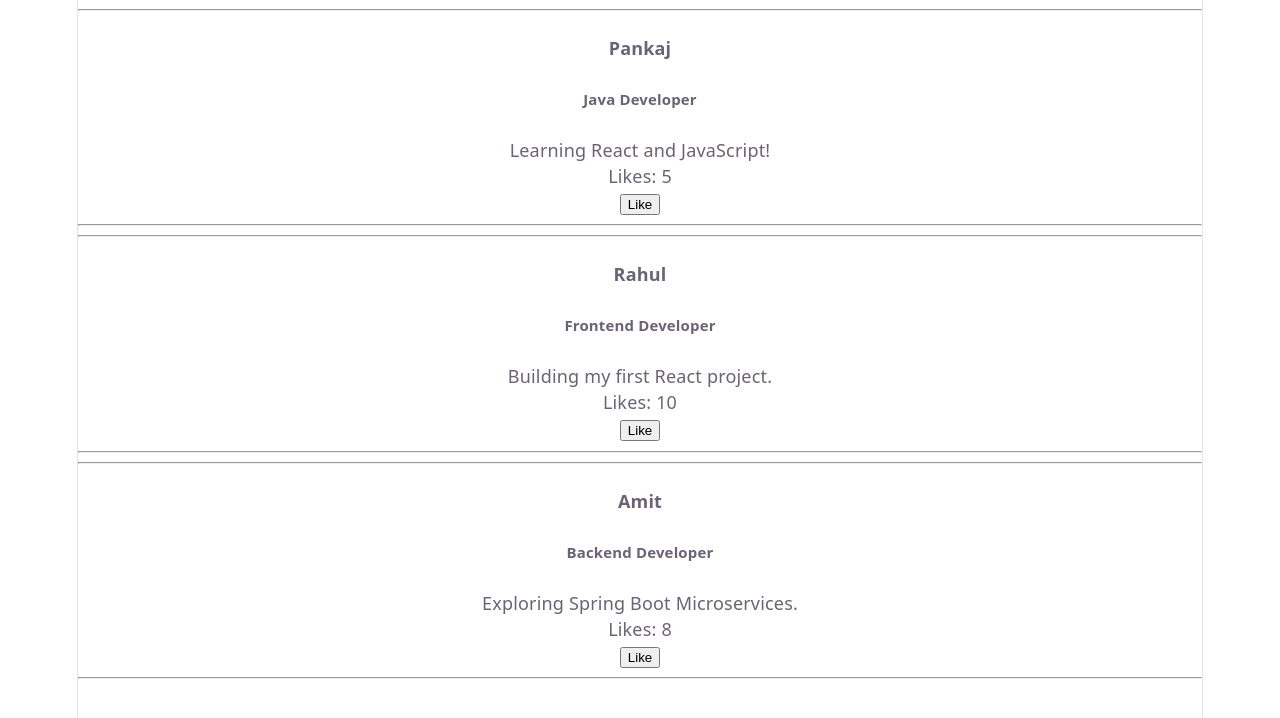
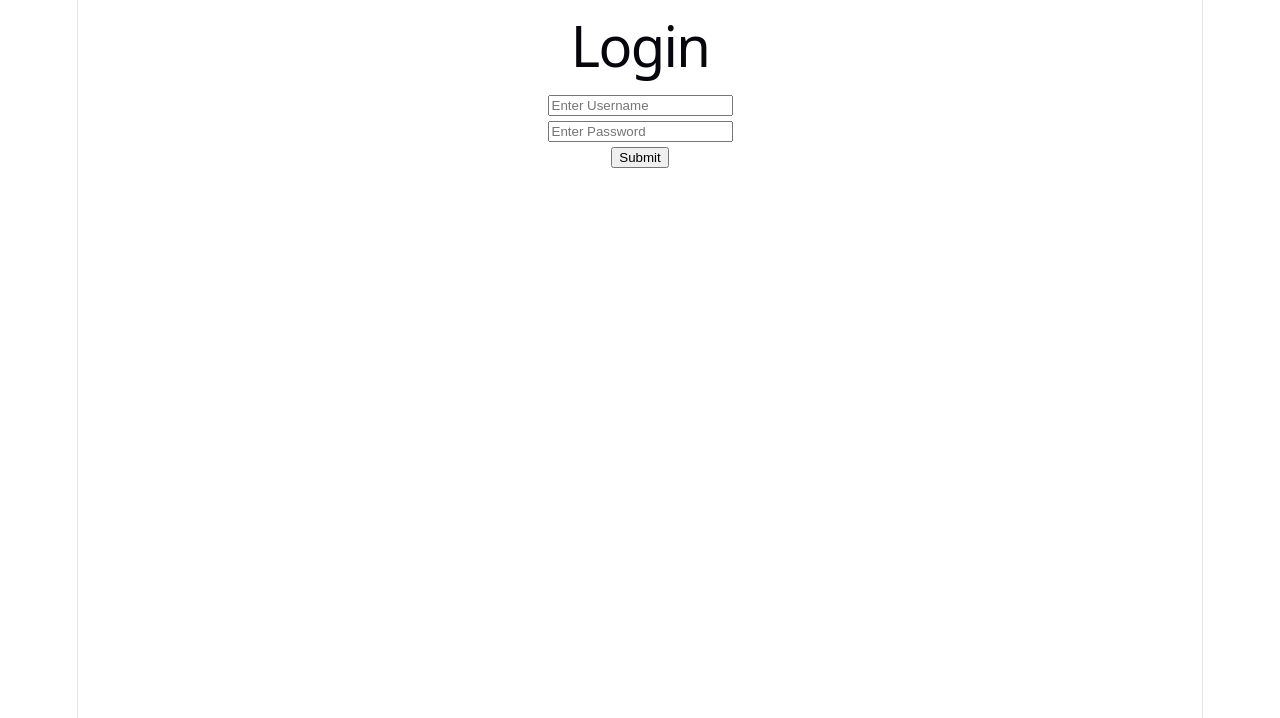
Before and after one commit to pankajgite/Learn-React, a React (Vite) app in the folder learn-javascript-react/: page / in a window 1280 px wide. Shown: the top 718 px of the page. Built offline with nearby package versions, Linux system fonts and the light colour scheme.

Commit message:
day 13 completed

```diff
--- a/learn-javascript-react/src/App.jsx
+++ b/learn-javascript-react/src/App.jsx
@@ -3,6 +3,7 @@ import heroImg from './assets/hero.png'
 import reactLogo from './assets/react.svg'
 import viteLogo from './assets/vite.svg'
 import './App.css'
+import LoginForm from './components/LoginForm2';
 
 // function Profile(){
 //     return(
@@ -200,42 +201,51 @@ return(
 
 }
 
+
+
 function App(){
-  const posts = [
-    {
-      id: 1,
-      name: "Pankaj",
-      role: "Java Developer",
-      content: "Learning React and JavaScript!",
-      likes: 5
-    },
-    {
-      id: 2,
-      name: "Rahul",
-      role: "Frontend Developer",
-      content: "Building my first React project.",
-      likes: 10
-    },
-    {
-      id: 3,
-      name: "Amit",
-      role: "Backend Developer",
-      content: "Exploring Spring Boot Microservices.",
-      likes: 8
-    }
-  ];
+  return(
+    <LoginForm />
+  )
+}
 
-return (
-  <div>
-    {
-      posts.map(po=> (
-        <PostCard key={po.id} name={po.name} role={po.role} content={po.content} likes={po.likes} />
-      ))
-    }
-  </div>
 
-)
-}
+// function App(){
+//   const posts = [
+//     {
+//       id: 1,
+//       name: "Pankaj",
+//       role: "Java Developer",
+//       content: "Learning React and JavaScript!",
+//       likes: 5
+//     },
+//     {
+//       id: 2,
+//       name: "Rahul",
+//       role: "Frontend Developer",
+//       content: "Building my first React project.",
+//       likes: 10
+//     },
+//     {
+//       id: 3,
+//       name: "Amit",
+//       role: "Backend Developer",
+//       content: "Exploring Spring Boot Microservices.",
+//       likes: 8
+//     }
+//   ];
+
+// return (
+//   <div>
+//     {
+//       posts.map(po=> (
+//         <PostCard key={po.id} name={po.name} role={po.role} content={po.content} likes={po.likes} />
+//       ))
+//     }
+//   </div>
+
+// )
+// }
 
 
 
--- /dev/null
+++ b/learn-javascript-react/src/components/LoginForm2.jsx
@@ -0,0 +1,76 @@
+import {useState} from 'react';
+
+function LoginForm() {
+
+//     Username
+// Password
+
+// [ Login ]
+
+// Validation:
+// ❌ Username is required
+// ❌ Password is required
+
+// or
+
+// ✅ Login successful
+    const[formData, setFormData] = useState({
+        username: "",
+        password: ""
+    });
+
+    const[errors, setErrors] = useState({
+        username: "",
+        password: "",
+        login:""
+    });
+
+    const[isLoggedIn,setIsLoggedIn]= useState(false);
+
+    function handleSubmit(event){
+        event.preventDefault();
+        if(formData.username === ""){
+            setErrors({...errors, username:"Username is required",login: ""});
+        }else if(formData.password === ""){
+            setErrors({...errors, password:"Password is required",login: ""});
+        }else if(formData.username ==="Pankaj" && formData.password === "1234"){
+            setErrors({
+                username: "",
+                password: "",
+                login: ""
+            });
+            setIsLoggedIn(true);
+        }else{
+            setErrors({...errors, login:"Username or Password is Wrong!!"})
+        }
+
+
+    }
+    return(
+        <div>
+            <h1>Login</h1>
+            <form onSubmit={handleSubmit}>
+                {errors.username && <p>{errors.username}</p>}
+                {errors.password && <p>{errors.password}</p>}
+                {errors.login && <p>{errors.login}</p>}
+                <input placeholder='Enter Username' value={formData.username} onChange={(event) => {
+                    setFormData({...formData, username: event.target.value});
+                    setErrors({...errors,username: ""});
+                    }}/>
+                <br />
+                <input type='password' placeholder='Enter Password' value={formData.password} onChange={(event) =>{
+                    setFormData({...formData, password:event.target.value});
+                    setErrors({...errors,password: ""});
+                    }}/>
+                <br />
+                <button type='submit'>Submit</button>
+
+            </form>
+            <h3>{isLoggedIn ? "Login successful":""}</h3>
+
+        </div>
+    )
+}
+
+
+export default LoginForm;
```
Also changed, not shown: learn-javascript-react/src/components/LoginForm.jsx (added, +88 -0 lines), 1 other file (tests, documents, lock files or other folders).
